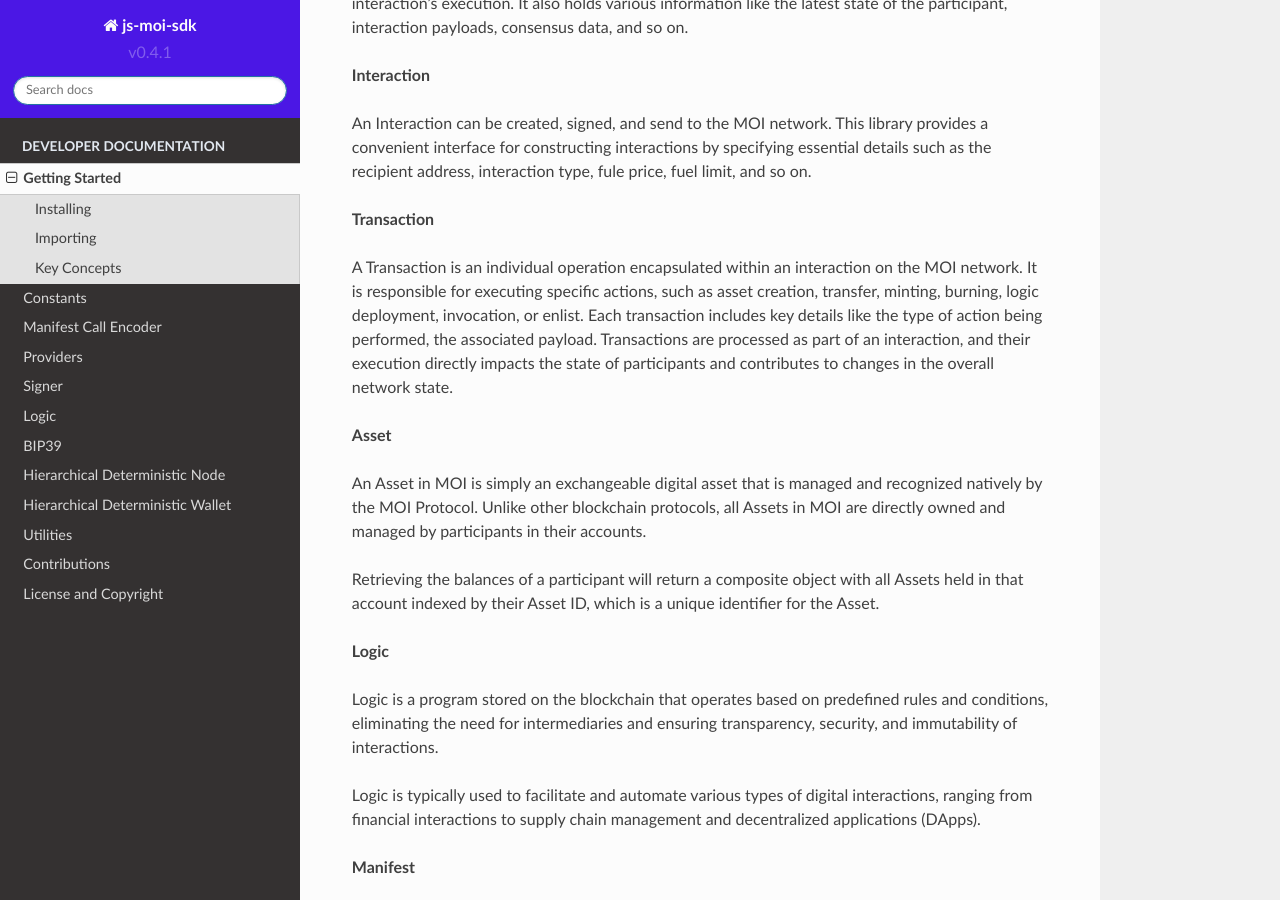
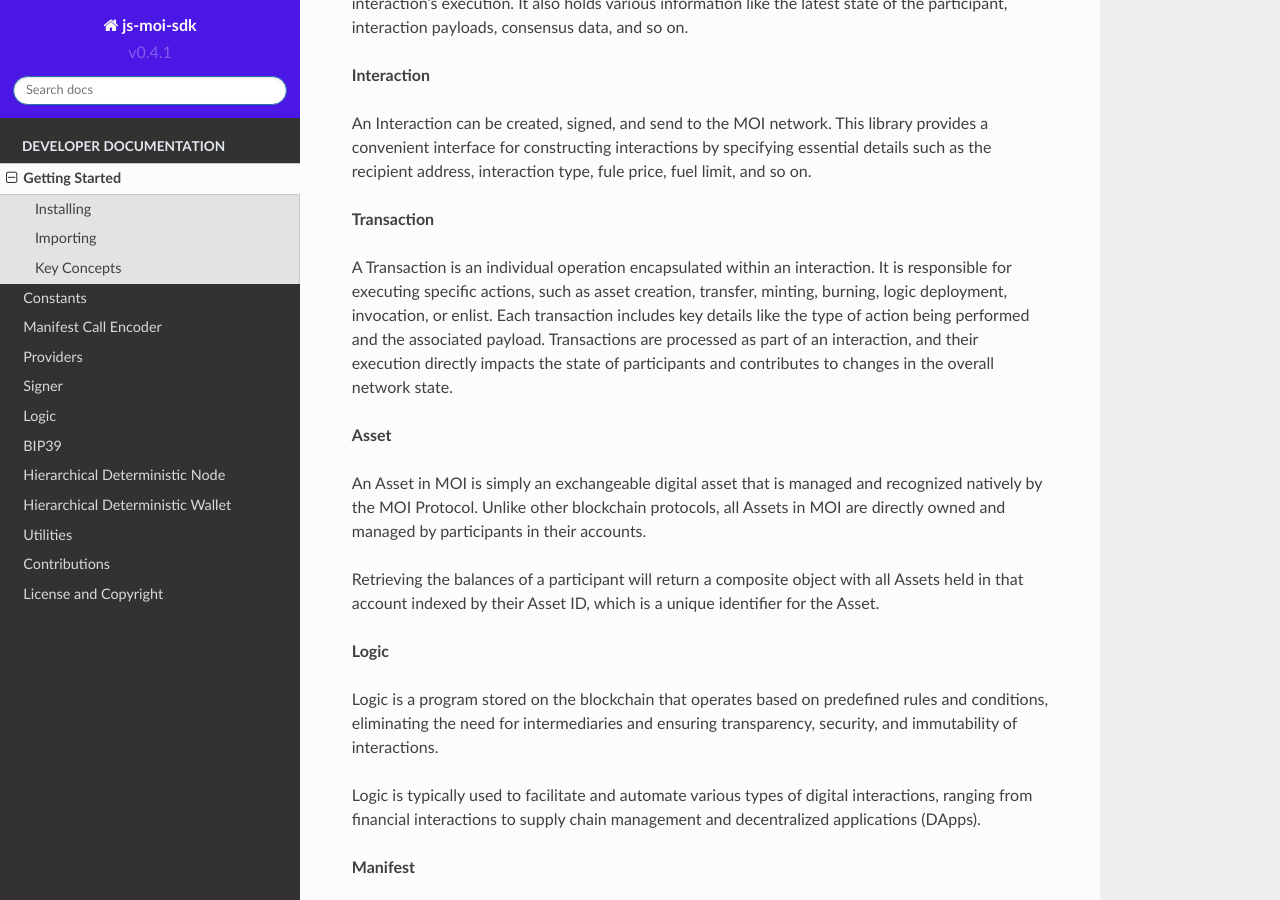
Before and after one commit to sarvalabs/js-moi-sdk, a Sphinx documentation site: the page built from docs/source/getting-started.rst, in a window 1280 px wide and 900 px high, scrolled down 945 px. Built offline with Sphinx 7.4.7 and the Read the Docs theme 2.0.0, drawn with Linux system fonts in a browser that asks for light colours.

Commit message:
refactor: resolve typo in transaction description

```diff
--- a/docs/source/getting-started.rst
+++ b/docs/source/getting-started.rst
@@ -56,10 +56,10 @@ fuel limit, and so on.
 
 **Transaction**
 
-A Transaction is an individual operation encapsulated within an interaction on
-the MOI network. It is responsible for executing specific actions, such as asset
-creation, transfer, minting, burning, logic deployment, invocation, or enlist.
-Each transaction includes key details like the type of action being performed,
+A Transaction is an individual operation encapsulated within an interaction.
+It is responsible for executing specific actions, such as asset creation,
+transfer, minting, burning, logic deployment, invocation, or enlist.
+Each transaction includes key details like the type of action being performed and
 the associated payload. Transactions are processed as part of an interaction, and
 their execution directly impacts the state of participants and contributes to
 changes in the overall network state.
```
